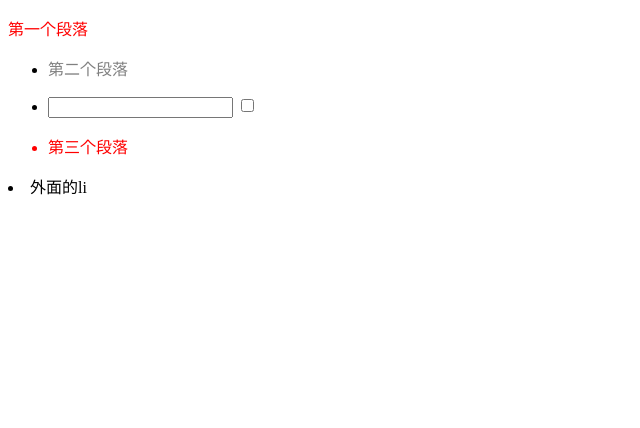
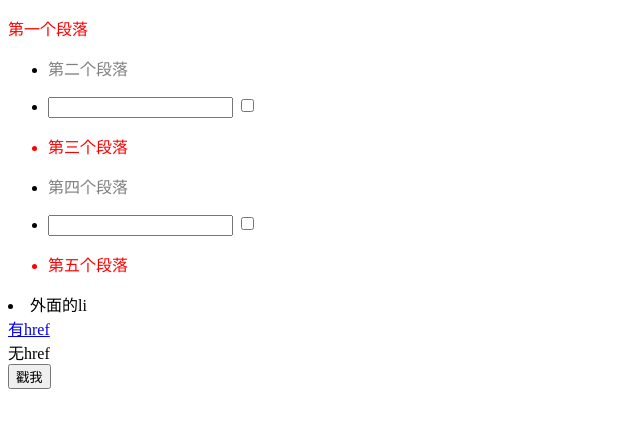
Before and after one commit to xiaofuyesnew/training, a plain HTML site: page 1/index.html in a window 1280 px wide. Shown: the whole page, without its empty margins (0-640 px from the left). Drawn offline with nearby package versions, Linux system fonts and the light colour scheme.

Commit message:
更新文件

```diff
--- a/1/index.html
+++ b/1/index.html
@@ -30,11 +30,38 @@
             <p class="red">第三个段落</p>
         </li>
     </ul>
+    <ul>
+        <li>
+            <p id="second" class="gray">第四个段落</p>
+        </li>
+        <li>
+            <input type="text">
+            <input type="checkbox">
+        </li>
+        <li class="red">
+            <p class="red">第五个段落</p>
+        </li>
+    </ul>
     <li>外面的li</li>
+    <a href="#">有href</a>
+    <br>
+    <a>无href</a><br>
+    <script>
+        $(function () {
+            setTimeout(function () {
+                $('body').append(
+                    `<button id="btn">戳我</button>`
+                )
+            }, 3000)
+/*
+            $('#btn').click(function () {
+                alert('好疼疼！')
+            })
+            */
+            $(document).on('click', '#btn', function () {
+                alert('好疼疼！')
+            })
+        })
+    </script>
 </body>
 </html>
-
-<script>
-    $('.red:first')  //第一个类名为red的元素
-    $('li:first-child')  //li的第一个子元素
-</script>
```
Also changed, not shown: 1/example.js (added, +18 -0 lines), 1 other file.
